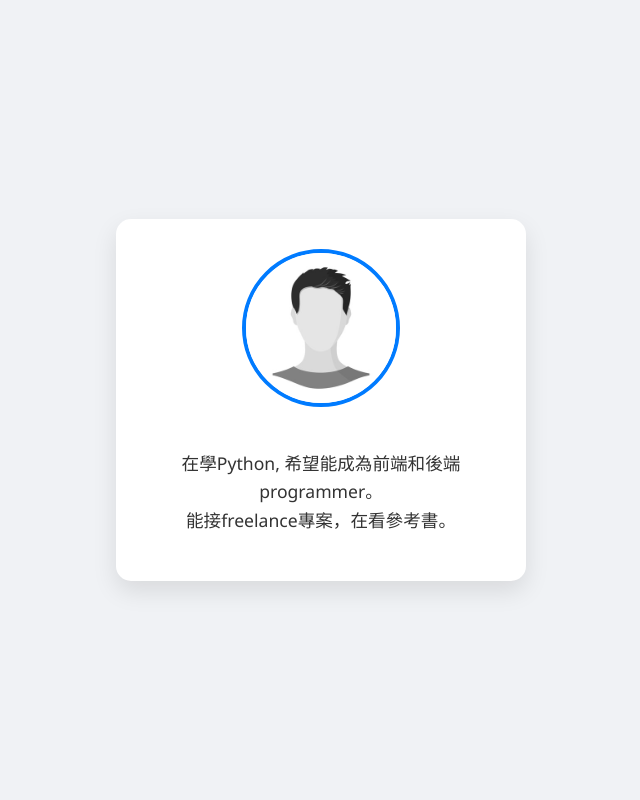
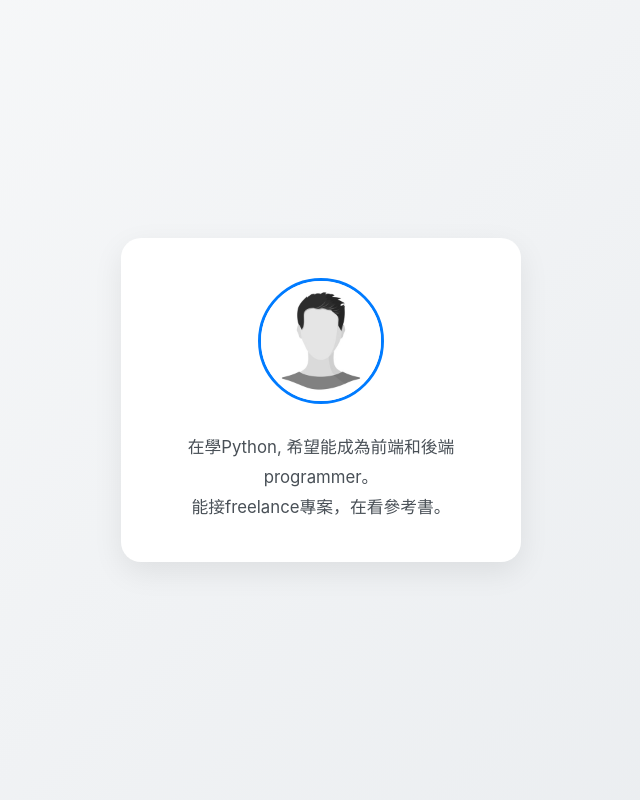
Before and after one commit to hnrylm/fluskwebapp, a Flask app: page /about in a window 1280 px wide. Shown: the whole page, without its empty margins (319-959 px from the left). Run offline with Flask 3, Linux system fonts and the light colour scheme.

Commit message:
update styling

```diff
--- a/static/style.css
+++ b/static/style.css
@@ -1,42 +1,43 @@
-/* 基础重置 */
+/* 优化背景和字体 */
 body {
-    background-color: #f0f2f5;
-    font-family: 'Segoe UI', Tahoma, Geneva, Verdana, sans-serif;
+    background: linear-gradient(135deg, #f8f9fa 0%, #e9ecef 100%);
+    font-family: 'Inter', -apple-system, BlinkMacSystemFont, "Segoe UI", Roboto, sans-serif;
     display: flex;
     justify-content: center;
     align-items: center;
-    min-height: 100vh;
+    height: 100vh;
     margin: 0;
 }
 
-/* 卡片样式 */
+/* 优化卡片 */
 .card {
     background: white;
-    padding: 30px;
-    border-radius: 15px;
-    box-shadow: 0 10px 25px rgba(0,0,0,0.1);
+    padding: 2.5rem;
+    border-radius: 20px;
+    box-shadow: 0 10px 30px rgba(0, 0, 0, 0.08); /* 柔和阴影 */
     text-align: center;
-    max-width: 350px;
+    max-width: 320px;
     transition: transform 0.3s ease;
 }
 
 .card:hover {
-    transform: translateY(-5px); /* 鼠标悬停微动效果 */
+    transform: translateY(-5px); /* 鼠标悬停互动感 */
 }
 
-/* 头像样式 */
+/* 头像圆化 */
 .card img {
-    width: 150px;
-    height: 150px;
-    border-radius: 50%; /* 圆形头像 */
+    width: 120px;
+    height: 120px;
+    border-radius: 50%;
+    border: 3px solid #007bff; /* 加个蓝色边框 */
+    margin-bottom: 1.5rem;
     object-fit: cover;
-    border: 4px solid #007bff;
-    margin-bottom: 20px;
 }
 
-/* 文字样式 */
+/* 优化文字排版 */
 p {
-    color: #333;
-    line-height: 1.6;
-    font-size: 1.1rem;
+    color: #495057;
+    line-height: 1.8;
+    font-size: 1.05rem;
+    margin: 0;
 }
```
